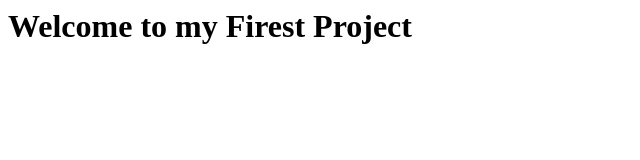
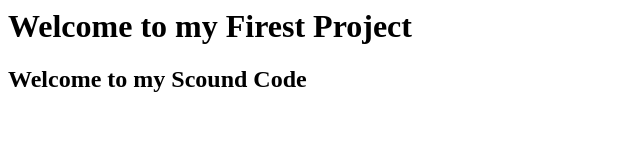
Before and after one commit to yahya07/This-Is-My-Firest-Push, a plain HTML site: page Index.html in a window 1280 px wide. Shown: the whole page, without its empty margins (0-640 px from the left). Drawn offline with Linux system fonts and the light colour scheme.

Commit message:
Update Index.html
Adding H2 Tag

```diff
--- a/Index.html
+++ b/Index.html
@@ -4,6 +4,7 @@
 </head>
 <body>
 <h1>Welcome to my Firest Project</h1>
+  <h2> Welcome to my Scound Code</h2>
 
 
 </body>
```
